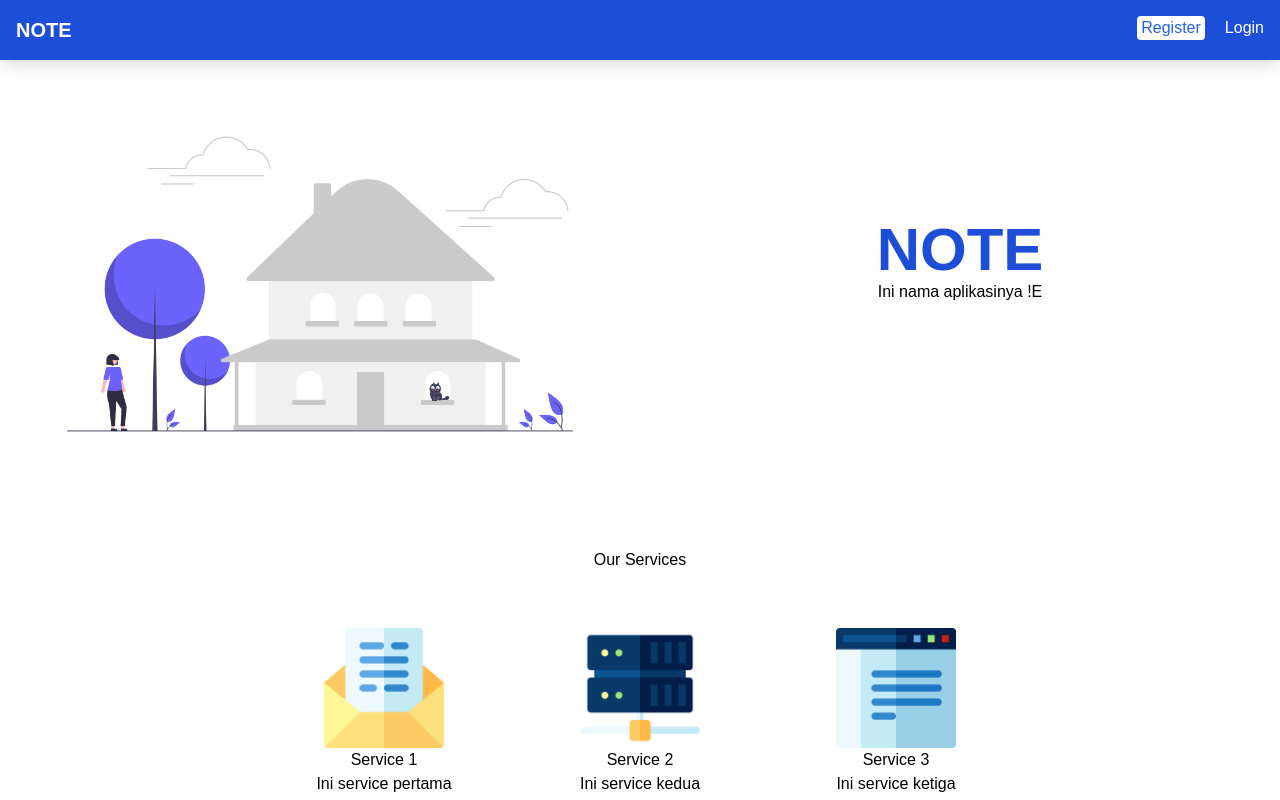
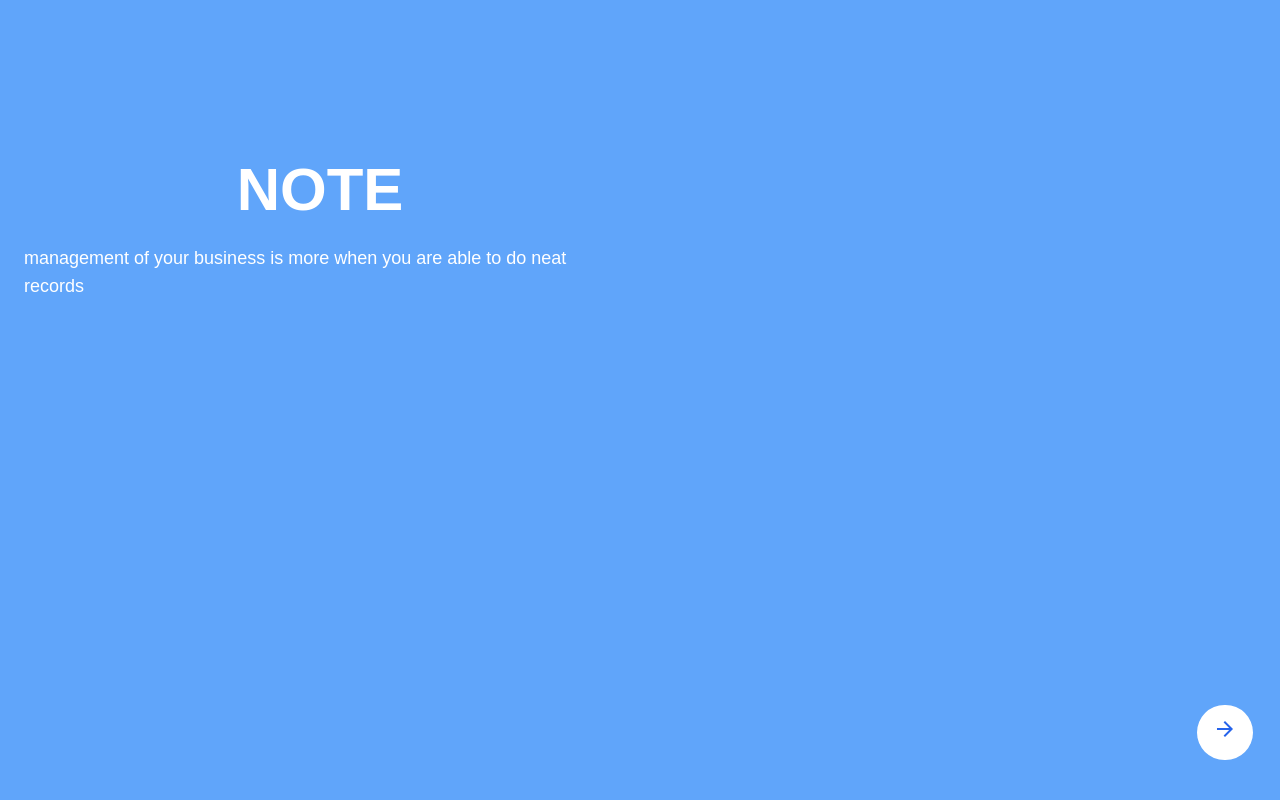
Before and after one commit to JenabB/react-note, a React (Create React App) app: page / in a window 1280 px wide. Shown: the top 800 px of the page. Built offline with nearby package versions, Linux system fonts and the light colour scheme.

Commit message:
change landing page

```diff
--- a/src/Navigation.js
+++ b/src/Navigation.js
@@ -20,12 +20,15 @@ import UpdateProfile from "./components/auth/UpdateProfile";
 import OwnerShopDetails from "./components/shop/OwnerShopDetails";
 import ChangeShop from "./components/shop/ChangeShop";
 
+//product
 import Product from "./components/shop/product/Product";
+import EditProduct from "./components/shop/product/EditProduct";
+
+//invoice
 import Invoice from "./components/shop/invoice/Invoice";
 
 //context
 import { useAuthState } from "./hook";
-import ProductDetails from "./components/shop/product/ProductDetails";
 
 const Navigation = () => {
   const user = useAuthState();
@@ -56,8 +59,8 @@ const Navigation = () => {
         <Route exact path="/shop/:id" component={OwnerShopDetails} />
         <Route path="/shop/:id/change" component={ChangeShop} />
         <Route exact path="/shop/:id/product" component={Product} />
-        <Route path="/shop/:id/product/:id" component={ProductDetails} />
 
+        <Route path="/shop/:id/product/:id/edit" component={EditProduct} />
         <Route path="/shop/:id/invoice" component={Invoice} />
       </Switch>
     </Router>
--- a/src/components/shop/OwnerShopDetails.js
+++ b/src/components/shop/OwnerShopDetails.js
@@ -1,6 +1,7 @@
 import React, { useState, useEffect } from "react";
 import axios from "axios";
 import { useHistory } from "react-router-dom";
+// eslint-disable-next-line no-unused-vars
 import { BrowserRouter as Route, Link, useRouteMatch } from "react-router-dom";
 
 import { useAuthState, useAuthDispatch } from "../../hook";
--- /dev/null
+++ b/src/components/shop/product/EditProduct.js
@@ -0,0 +1,99 @@
+import React, { useState } from "react";
+import { useAuthState } from "../../../hook";
+import axios from "axios";
+import NavWithBack from "../../NavWithBack";
+import { useHistory } from "react-router-dom";
+import Swal from "sweetalert2";
+
+const EditProduct = () => {
+  const user = useAuthState();
+  const [productName, setProductName] = useState(
+    user.selectedProduct.productName
+  );
+  const [productPrice, setProductPrice] = useState(
+    user.selectedProduct.productPrice
+  );
+  let history = useHistory();
+
+  const handleNameChange = (e) => {
+    setProductName(e.target.value);
+  };
+
+  const handlePriceChange = (e) => {
+    setProductPrice(e.target.value);
+  };
+
+  const handleUpdate = async (e) => {
+    e.preventDefault();
+    try {
+      const res = await axios.put(
+        `https://svc-not-e.herokuapp.com/v1/shop/${user.shopId}/product/${user.selectedProduct.productId}`,
+        {
+          productName: productName,
+          productPrice: productPrice,
+        },
+        {
+          headers: {
+            "Content-Type": "application/json",
+            Authorization: `Bearer ${user.token}`,
+          },
+        }
+      );
+
+      Swal.fire({
+        icon: "success",
+        text: res.data.message,
+        confirmButtonText: "ok",
+      });
+      history.goBack();
+    } catch (error) {
+      if (error.response.data.status === 401) {
+        Swal.fire({
+          icon: "error",
+          text: error.response.data.message,
+          confirmButtonText: "ok",
+        });
+      } else {
+        Swal.fire({
+          icon: "error",
+          text: error.response.data.message,
+          confirmButtonText: "ok",
+        });
+      }
+    }
+  };
+
+  return (
+    <div>
+      <NavWithBack />
+      <div className="mt-10 text-center">
+        <h1>Edit Product</h1>
+        <form className="mt-10" onSubmit={handleUpdate}>
+          <h1>Product Name</h1>
+          <input
+            type="text"
+            className="bg-gray-100 px-2 py-1 rounded-lg mt-4 mb-8"
+            value={productName}
+            onChange={handleNameChange}
+          />
+          <h1>Product Price</h1>
+          <input
+            type="number"
+            className="bg-gray-100 px-2 py-1 rounded-lg mb-8 mt-4"
+            value={productPrice}
+            onChange={handlePriceChange}
+          />
+          <br />
+          <button
+            type="submit"
+            className="bg-blue-600 px-3 py-2 rounded-lg text-white"
+          >
+            Confirm
+          </button>
+        </form>
+      </div>
+    </div>
+  );
+};
+
+export default EditProduct;
--- a/src/components/shop/product/ProductDetails.js
+++ /dev/null
@@ -1,38 +0,0 @@
-import { useState, useEffect } from "react";
-import { useAuthState } from "../../../hook";
-import axios from "axios";
-import NavWithBack from "../../NavWithBack";
-
-const ProductDetails = (props) => {
-  const [product, setProduct] = useState([]);
-  const user = useAuthState();
-  const productId = props.match.params.id;
-
-  useEffect(() => {
-    axios
-      .get(
-        `https://svc-not-e.herokuapp.com/v1/shop/${user.shopId}/product/${productId}`,
-        {
-          headers: {
-            "Content-Type": "application/json",
-            Authorization: `Bearer ${JSON.parse(
-              localStorage.getItem("token")
-            )}`,
-          },
-        }
-      )
-      .then((result) => {
-        setProduct(result.data.data);
-      });
-  }, [user.shopId, productId]);
-
-  return (
-    <div>
-      <NavWithBack />
-      <h1>{product.productName}</h1>
-      <h1>{product.productPrice}</h1>
-    </div>
-  );
-};
-
-export default ProductDetails;
--- a/src/hook/reducer.js
+++ b/src/hook/reducer.js
@@ -21,6 +21,7 @@ export const initialState = {
   shopId: "",
   shopDetails: [],
   shopProduct: [],
+  selectedProduct: null,
   shopInvoice: [],
   loading: false,
   errorMessage: null,
@@ -124,6 +125,12 @@ export const AuthReducer = (initialState, action) => {
         shopProduct: action.payload,
       };
 
+    case "GET_ONE_PRODUCT":
+      return {
+        ...initialState,
+        selectedProduct: action.payload,
+      };
+
     case "GET_SHOP_INVOICE":
       return {
         ...initialState,
--- a/src/pages/LandingPage.js
+++ b/src/pages/LandingPage.js
@@ -1,27 +1,9 @@
-import { useState, useEffect } from "react";
 import { Helmet } from "react-helmet";
-import Service1 from "../images/icons/001-email.png";
-import Service2 from "../images/icons/002-hosting.png";
-import Service3 from "../images/icons/003-browser.png";
-import { useAuthState } from "../hook";
 import { Link } from "react-router-dom";
-import Hero from "../images/landing.png";
-import Footer from "../components/Footer";
+
 import { motion } from "framer-motion";
 
 const LandingPage = () => {
-  const [isLogin, SetIsLogin] = useState(false);
-  const user = useAuthState();
-
-  useEffect(() => {
-    let token = user.token;
-    if (token) {
-      SetIsLogin(true);
-    } else {
-      SetIsLogin(false);
-    }
-  }, [user.token]);
-
   return (
     <motion.div
       initial="hidden"
@@ -39,91 +21,40 @@ const LandingPage = () => {
           },
         },
       }}
+      className="bg-blue-400 h-screen"
     >
       <Helmet>
         <meta charSet="utf-8" />
         <title>Landing Page</title>
       </Helmet>
 
-      {isLogin ? (
-        <nav className="sticky top-0 z-10 shadow-lg flex justify-between bg-blue-700 text-white p-4">
-          <div></div>
-          <div>
-            <Link className="text-2xl font-bold" to="/user">
-              Home
-            </Link>
-          </div>
-          <div></div>
-        </nav>
-      ) : (
-        <nav className="sticky top-0 z-10 shadow-lg flex justify-between bg-blue-700 text-white p-4">
-          <div>
-            <Link to="/">
-              <h1 className="font-bold text-xl">NOTE</h1>
-            </Link>
-          </div>
-          <div className="flex">
-            <div className="mr-5">
-              <Link to="/user/register">
-                <h1 className="bg-white text-blue-600 px-1 rounded">
-                  Register
-                </h1>
-              </Link>
-            </div>
-            <div>
-              <Link to="/user/login">Login</Link>
-            </div>
-          </div>
-        </nav>
-      )}
-
       <div className="hero-landing grid lg:grid-cols-2 sm:grid-cols-1 py-8">
-        <div className="w-full">
-          <img src={Hero} alt="hero" />
-        </div>
-        <div className="text-center lg:py-32 sm:py-8 w-full">
-          <h1 className="text-6xl font-bold text-blue-700">NOTE</h1>
-          <p>Ini nama aplikasinya !E</p>
+        <div className=" lg:py-32 sm:py-8 px-6 w-full">
+          <motion.h1
+            initial={{ y: -100 }}
+            animate={{ y: [-100, 0] }}
+            transition={{ ease: "easeOut", duration: 2 }}
+            className=" text-center text-6xl font-bold text-white"
+          >
+            NOTE
+          </motion.h1>
+          <p className="mt-6 text-white text-lg">
+            management of your business is more when you are able to do neat
+            records
+          </p>
         </div>
       </div>
 
-      <div className="py-10 mx-auto">
-        <h1 className="text-center mb-10">Our Services</h1>
-        <div className="grid lg:grid-cols-3 text-center lg:w-3/5 w-4/5 mx-auto">
-          <div className="my-4 mx-2">
-            <img
-              className="mx-auto"
-              src={Service1}
-              alt="service 1"
-              width="120px"
-            />
-            <h1>Service 1</h1>
-            <p>Ini service pertama</p>
-          </div>
-          <div className="my-4 mx-2">
-            <img
-              className="mx-auto"
-              src={Service2}
-              alt="service 2"
-              width="120px"
-            />
-            <h1>Service 2</h1>
-            <p>Ini service kedua</p>
-          </div>
-          <div className="my-4 mx-2">
-            <img
-              className="mx-auto"
-              src={Service3}
-              alt="service 3"
-              width="120px"
-            />
-            <h1>Service 3</h1>
-            <p>Ini service ketiga</p>
-          </div>
-        </div>
-      </div>
-
-      <Footer />
+      <Link to="/user/login">
+        <motion.button
+          initial={{ x: -100 }}
+          animate={{ x: [-100, 13] }}
+          transition={{ ease: "easeOut", duration: 2 }}
+          className="fixed bottom-10 right-10 bg-white px-4 py-3 rounded-full"
+        >
+          <h1 className="material-icons text-blue-600">arrow_forward</h1>
+        </motion.button>
+      </Link>
     </motion.div>
   );
 };
--- /dev/null
+++ b/src/utils/formatRp.js
@@ -0,0 +1,8 @@
+export const formatRp = (nominal) => {
+  return new Intl.NumberFormat("id-ID", {
+    style: "currency",
+    currency: "IDR",
+  })
+    .format(nominal)
+    .replace(/(\.|,)00$/g, "");
+};
```
Also changed, not shown: src/components/shop/product/GetShopProduct.js (+96 -26 lines).
